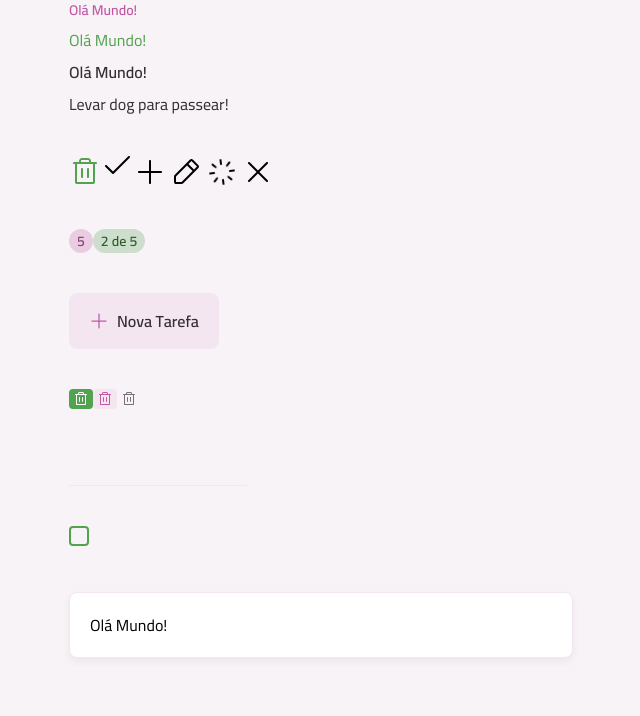
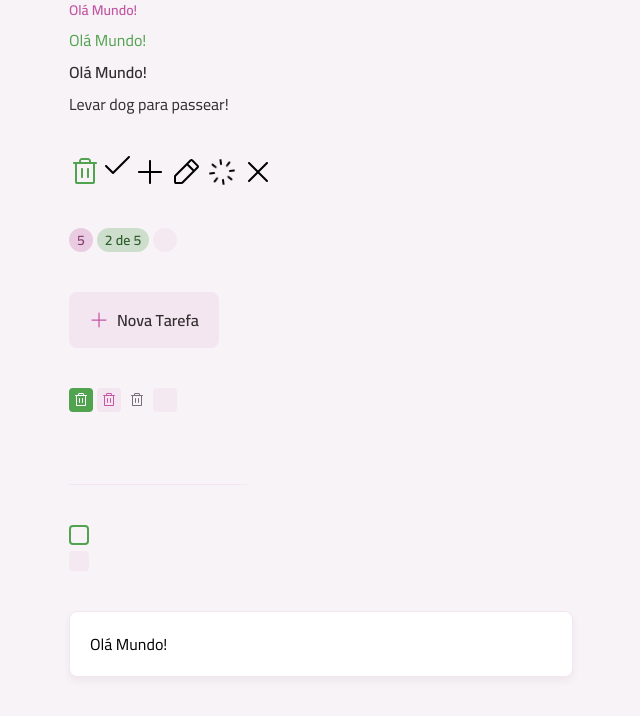
Before and after one commit to notlemos/react-todo, a React (Vite) app: page / in a window 1280 px wide. Shown: the top 716 px of the page, without its empty margins (319-959 px from the left). Built offline with nearby package versions, Linux system fonts and the light colour scheme.

Commit message:
Criando componentes: componente skeleton

```diff
--- a/src/App.tsx
+++ b/src/App.tsx
@@ -13,6 +13,7 @@ import InputText from "./components/input-text";
 import InputCheckbox from "./components/input-check-box";
 import Card from "./components/card";
 import Container from "./components/container";
+import Skeleton from "./components/skeleton";
 
 
 export default function App() {
@@ -36,19 +37,21 @@ export default function App() {
           <Icon svg={XIcon}/>
         </div>
 
-        <div>
+        <div className="flex gap-1">
           <Badge variant={"secondary"}>5</Badge>
           <Badge variant={"primary"}>2 de 5</Badge>
+          <Badge loading></Badge>
         </div>
 
         <div>
           <Button icon={PlusIcon}>Nova Tarefa</Button>
         </div>
 
-        <div className="flex-gap-1">
+        <div className="flex gap-1">
           <ButtonIcon icon={TrashIcon}/>
           <ButtonIcon icon={TrashIcon} variant="secondary"/>
           <ButtonIcon icon={TrashIcon} variant="tertiary"/>
+          <ButtonIcon icon={TrashIcon} loading/>
         </div>
 
         <div>
@@ -56,11 +59,18 @@ export default function App() {
         </div>
 
         <div>
-          <InputCheckbox></InputCheckbox>
+          <InputCheckbox />
+          <InputCheckbox loading />
         </div>
 
         <div>
           <Card size="md">Olá Mundo!</Card>
+        </div>
+
+        <div className="space-y-2">
+          <Skeleton className="h-6"/>
+          <Skeleton className="h-6"/>
+          <Skeleton className="w-96 h-6"/>
         </div>
 
       </div>
--- a/src/components/badge.tsx
+++ b/src/components/badge.tsx
@@ -1,10 +1,12 @@
 import type React from "react";
 import Text from "./text";
-import {cva, type VariantProps} from "class-variance-authority";
+import {cva, cx, type VariantProps} from "class-variance-authority";
+import Skeleton from "./skeleton";
 
 export const badgeVariants = cva("inline-flex items-center justify-center rounded-full", {
     variants: {
         variant: {
+            none: "",
             primary: "bg-green-light",
             secondary: "bg-pink-light"
         },
@@ -21,6 +23,7 @@ export const badgeVariants = cva("inline-flex items-center justify-center rounde
 export const badgeTextVariants = cva("", {
     variants: {
         variant: {
+            none: "",
             primary: "text-green-dark",
             secondary: "text-pink-dark"
         }
@@ -28,12 +31,24 @@ export const badgeTextVariants = cva("", {
     defaultVariants: {
         variant: "primary"
     }
+});
+
+
+export const badgeSkeletonVariants = cva("", {
+    variants: {
+        size: {
+            sm: "w-6 h-6"
+        }
+    },
+    defaultVariants: {
+        size: "sm"
+    }
 })
 
 
 
 interface BadgeProps extends React.ComponentProps<"div">, VariantProps<typeof badgeVariants>{
-
+    loading?: boolean,
 }
 
 export default function Badge({
@@ -41,8 +56,19 @@ export default function Badge({
     size,
     className,
     children,
+    loading,
     ...props
 }: BadgeProps)  {
+    if (loading) {
+        return <Skeleton
+            rounded="full"
+            className={cx(
+                badgeVariants({variant: "none"}),
+                badgeSkeletonVariants({size,}),
+                className
+            )}
+        />
+    }
     return (
         <div className={badgeVariants({variant, size, className})} {...props}>
             <Text variant="body-sm-bold" className={badgeTextVariants({variant})}>{children}</Text>
--- a/src/components/button-icon.tsx
+++ b/src/components/button-icon.tsx
@@ -1,62 +1,83 @@
-import type React from "react";
+import { cva, type VariantProps } from "class-variance-authority";
 import Icon from "./icon";
-import { cva, type VariantProps } from "class-variance-authority";
+import Skeleton from "./skeleton";
 
-export const buttonIconVariants = cva(`
+export const buttonIconVariants = cva(
+  `
   inline-flex items-center justify-center cursor-pointer transition group
-    `, {
+`,
+  {
     variants: {
       variant: {
+        none: "",
         primary: "bg-green-base hover:bg-green-dark",
         secondary: "bg-gray-200 hover:bg-pink-base",
-                tertiary: "bg-transparent hover:bg-gray-200"
+        tertiary: "bg-transparent hover:bg-gray-200",
       },
       size: {
-                sm: "w-6 h-5 p-1 rounded"
+        sm: "w-6 h-6 p-1 rounded",
       },
       disabled: {
-                true: "opacity-50 pointer-events-none"
-            }
+        true: "opacity-50 pointer-events-none",
+      },
     },
     defaultVariants: {
       variant: "primary",
       size: "sm",
       disabled: false,
+    },
   }
-    })
+);
+
+interface ButtonIconProps
+  extends Omit<React.ComponentProps<"button">, "disabled" | "size">,
+    VariantProps<typeof buttonIconVariants> {
+  icon: React.ComponentProps<typeof Icon>["svg"];
+  loading?: boolean;
+}
+
 export const buttonIconIconVariants = cva("transition", {
   variants: {
     variant: {
+      none: "",
       primary: "fill-white",
       secondary: "fill-pink-base group-hover:fill-white",
-            tertiary: "fill-gray-300 group-hover:fill-gray-400"
-
+      tertiary: "fill-gray-300 group-hover:fill-gray-400",
     },
     size: {
-            sm: "w-4 h-4"
-        }
+      sm: "w-4 h-4",
+    },
   },
   defaultVariants: {
     variant: "primary",
-        size: "sm"
-    }
-})
-
-interface ButtonIconProps extends VariantProps<typeof buttonIconVariants>, Omit<React.ComponentProps<"button">, "size" | "disabled"> {
-    icon: React.ComponentProps<typeof Icon>["svg"]
-}
+    size: "sm",
+  },
+});
 
 export default function ButtonIcon({
   variant,
   size,
   disabled,
   className,
+  loading,
   icon,
   ...props
 }: ButtonIconProps) {
+  if (loading) {
     return (
-    <button className={buttonIconVariants({variant, size, disabled, className})} {...props}>
-        <Icon svg={icon} className={buttonIconIconVariants({variant, size})}/>
+      <Skeleton
+        rounded="sm"
+        className={buttonIconVariants({ variant: "none", size, className })}
+      />
+    );
+  }
+
+  return (
+    <button
+      className={buttonIconVariants({ className, variant, size, disabled })}
+      {...props}
+    >
+      <Icon className={buttonIconIconVariants({ size, variant })} svg={icon} />
     </button>
-    )
+  );
 }
--- a/src/components/input-check-box.tsx
+++ b/src/components/input-check-box.tsx
@@ -2,6 +2,7 @@ import { cva, type VariantProps } from "class-variance-authority";
 import type React from "react";
 import Icon from "./icon";
 import CheckIcon from "../assets/icons/check.svg?react"
+import Skeleton from "./skeleton";
 
 export const inputCheckboxWrapperVariants = cva(
     `
@@ -13,13 +14,20 @@ export const inputCheckboxWrapperVariants = cva(
 export const inputCheckboxVariants = cva(
     `
         appearance-none peer flex items-center justify-center cursor-pointer
-        border-2 border-solid transition overflow-hidden
-        border-green-base hover:border-green-dark hover:bg-green-dark/20
-        checked:border-green-base checked:bg-green-base
-        group-hover:checked:border-green-dark group-hover:checked:bg-green-dark
+        transition overflow-hidden
+
     `,
     {
         variants: {
+            variant: {
+                none: "",
+                default: `
+                    border-2 border-solid
+                    border-green-base hover:border-green-dark hover:bg-green-dark/20
+                    checked:border-green-base checked:bg-green-base
+                    group-hover:checked:border-green-dark group-hover:checked:bg-green-dark
+                `
+            },
             size: {
                 md: "w-5 h-5 rounded-sm"
             },
@@ -28,6 +36,7 @@ export const inputCheckboxVariants = cva(
             }
         },
         defaultVariants: {
+            variant: "default",
             size: "md",
             disabled: false
         }
@@ -52,12 +61,20 @@ export const inputCheckboxIconVariants = cva(
 );
 
 interface InputCheckboxProps extends VariantProps<typeof inputCheckboxVariants>,
-    Omit<React.ComponentProps<"input">, "size" | "disabled"> {}
+    Omit<React.ComponentProps<"input">, "size" | "disabled"> {
+        loading?: boolean;
+    }
 
-export default function InputCheckbox({size, disabled, className, ...props}: InputCheckboxProps){
+export default function InputCheckbox({variant, size, disabled, className, loading, ...props}: InputCheckboxProps){
+    if (loading) {
+        return <Skeleton
+            rounded="sm"
+            className={inputCheckboxVariants({variant: "none", size})}
+        />
+    }
     return (
         <label className={inputCheckboxWrapperVariants({className})}>
-            <input type="checkbox" className={inputCheckboxVariants({size, disabled})} {...props}/>
+            <input type="checkbox" className={inputCheckboxVariants({variant, size, disabled})} {...props}/>
             <Icon className={inputCheckboxIconVariants({size})} svg={CheckIcon}/>
     </label>
     )
--- /dev/null
+++ b/src/components/skeleton.tsx
@@ -0,0 +1,29 @@
+import { cva, type VariantProps } from "class-variance-authority";
+import type React from "react";
+
+export const skeletonVariants = cva(
+    `
+        animate-pulse bg-gray-200 pointer-events-none
+    `, {
+        variants: {
+            rounded: {
+                sm: "rounded-sm",
+                lg: "rounded-lg",
+                full: "rounded-full"
+            }
+        },
+        defaultVariants: {
+            rounded: "lg"
+        }
+    }
+);
+
+interface SkeletonProps extends VariantProps<typeof skeletonVariants>, React.ComponentProps<"div"> {}
+
+export default function Skeleton({
+    rounded,
+    className,
+    ...props
+}: SkeletonProps) {
+    return <div className={skeletonVariants({rounded, className})} {...props}/>
+}
```
Lines whose indentation alone changed are shown as unchanged.
